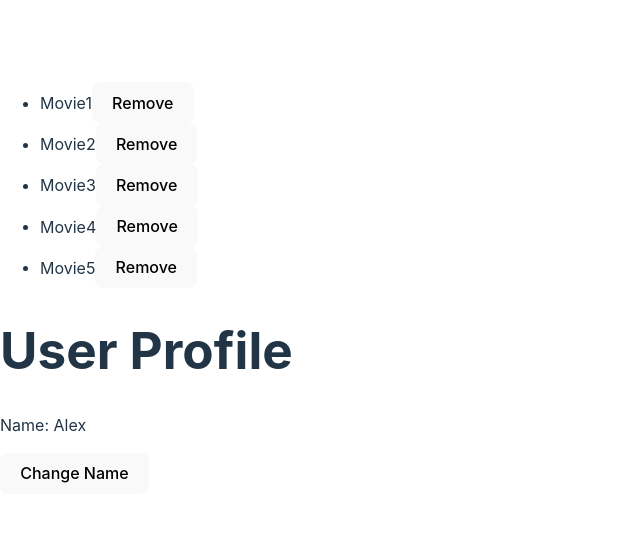
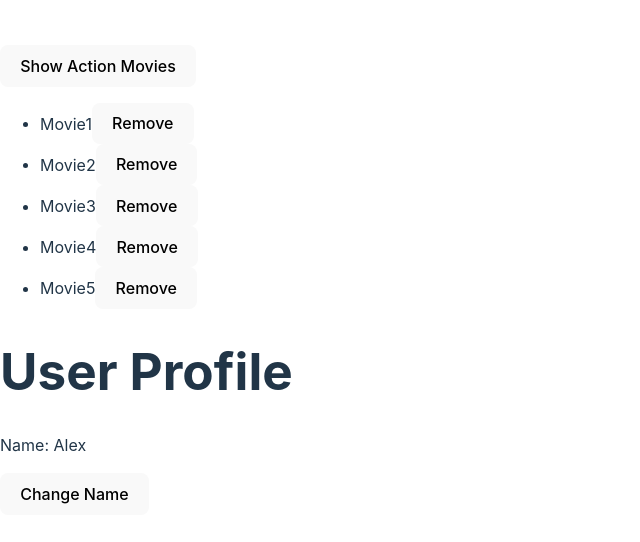
Before and after one commit to SmittyDeuce/react_state_and_props, a React (Vite) app in the folder state-and-props/: page / in a window 1280 px wide. Shown: the part 120-662 px from the top of the page, without its empty margins (0-640 px from the left). Built offline with nearby package versions, Linux system fonts and the light colour scheme.

Commit message:
finished

```diff
--- a/state-and-props/src/FavoriteMovies.jsx
+++ b/state-and-props/src/FavoriteMovies.jsx
@@ -1,9 +1,16 @@
 import React, { useState } from "react";
 
 const MoviesList = () => {
-  // List of movies and their descriptions
-  const [movies, setMovies] = useState(["Movie1", "Movie2", "Movie3", "Movie4", "Movie5"]);
-  const [descriptions] = useState([
+  // List of movies, their descriptions, and their genres
+  const [movies, setMovies] = useState([
+    { title: "Movie1", genre: "Action" },
+    { title: "Movie2", genre: "Horror" },
+    { title: "Movie3", genre: "Action" },
+    { title: "Movie4", genre: "Drama" },
+    { title: "Movie5", genre: "Comedy" },
+  ]);
+
+  const [descriptions] = useState([ // Static array of descriptions for each movie
     "Description 1",
     "Description 2",
     "Description 3",
@@ -11,12 +18,12 @@ const MoviesList = () => {
     "Description 5",
   ]);
 
-  const [genre] = useState(["Horror", "Action", "Romance", "Drama", "Comedy"]);
-
-  // State to store the visibility of the description for each movie (boolean for each movie)
+  // State to track whether each movie's description is being shown
   const [showingDescription, setShowingDescription] = useState(
     Array(movies.length).fill(false) // Initialize with all descriptions hidden (false)
   );
+
+  const [showAll, setShowAll] = useState(true); // State to toggle between all movies and specific genre
 
   // Toggle the description for a specific movie
   const toggleDescription = (index) => {
@@ -25,33 +32,44 @@ const MoviesList = () => {
     setShowingDescription(updatedDescriptions); // Update the state with new values
   };
 
+  // Function to remove a movie from the list
   const handleRemoveMovie = (index) => {
+    // Update movies state by filtering out the movie at the specified index
     setMovies((currentMovies) => currentMovies.filter((_, i) => i !== index));
 
+    // Update the showingDescription state by filtering out the corresponding description
     setShowingDescription((currentShowing) =>
       currentShowing.filter((_, i) => i !== index)
     );
   };
 
+  // Toggle the view between all movies and the "Action" genre
+  const toggleView = () => {
+    setShowAll((prevShowAll) => !prevShowAll); // Switch between true and false
+  };
+
   return (
     <div>
+      {/* Button to toggle between viewing all movies and only action movies */}
+      <button onClick={toggleView}>
+        {showAll ? "Show Action Movies" : "Show All Movies"}
+      </button>
       <ul>
-        {/* Map through the movies and display each title */}
-
-        {movies.map((movie, index) => (
+        {/* Map through the movies and display each title based on the current view */}
+        {movies
+          .filter((movie) => showAll || movie.genre === "Action") // Filter movies based on the toggle state
+          .map((movie, index) => (
             <li key={index}>
               {/* Clicking on the movie title toggles its description */}
               <span
                 onClick={() => toggleDescription(index)} // Toggle description on click
                 style={{ cursor: "pointer" }}
               >
-              {movie}
+                {movie.title}
               </span>
               {/* Conditionally show the description if the specific movie's toggle is true */}
               {showingDescription[index] && ` - ${descriptions[index]}`}
-
-            <button onClick={() => handleRemoveMovie(index)}>Remove</button>
-
+              <button onClick={() => handleRemoveMovie(index)}>Remove</button> {/* Button to remove the movie */}
             </li>
           ))}
       </ul>
```
Lines whose indentation alone changed are shown as unchanged.
